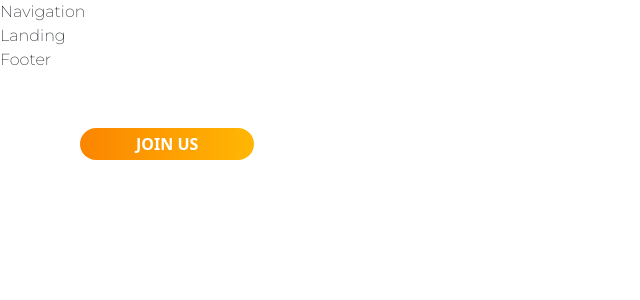
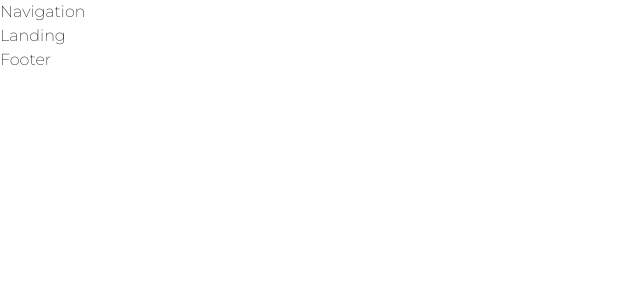
Before and after one commit to acm-ucr/hlg-website, a Next.js app: page / in a window 1280 px wide. Shown: the top 300 px of the page, without its empty margins (0-640 px from the left). Built offline with nearby package versions, Linux system fonts and the light colour scheme.

Commit message:
create button component #3

```diff
--- a/src/app/page.js
+++ b/src/app/page.js
@@ -1,11 +1,9 @@
-import Button from "@/components/Button";
 import Landing from "@/components/home/Landing";
 
 const home = () => {
   return (
     <div>
       <Landing />
-      <Button />
     </div>
   );
 };
```
